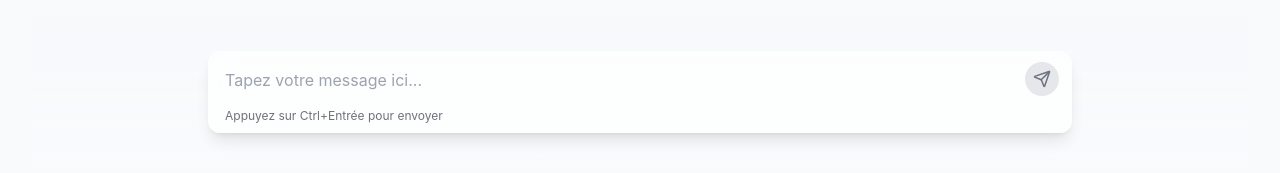
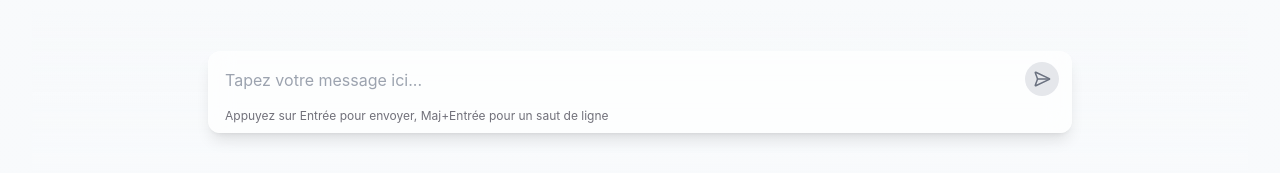
Before and after one commit to Rais-th/hussle, a React (Vite) app: page / in a window 1280 px wide. Shown: the part 627-800 px from the top of the page. Built offline with nearby package versions, Linux system fonts and the light colour scheme.

Commit message:
Improve chat input behavior
-   Enable sending messages with Enter key.
-   Update send icon to resemble ChatGPT's.

```diff
--- a/src/components/ChatInput.tsx
+++ b/src/components/ChatInput.tsx
@@ -1,7 +1,7 @@
 
 import React, { useState, useRef, useEffect } from 'react';
 import { useChat } from '@/context/ChatContext';
-import { SendIcon } from 'lucide-react';
+import { SendHorizontal } from 'lucide-react';
 import { cn } from '@/lib/utils';
 
 const ChatInput: React.FC = () => {
@@ -26,9 +26,9 @@ const ChatInput: React.FC = () => {
     }
   }, [input]);
 
-  // Handle Ctrl+Enter or Cmd+Enter to send
+  // Handle Enter to send, Shift+Enter for new line
   const handleKeyDown = (e: React.KeyboardEvent<HTMLTextAreaElement>) => {
-    if ((e.key === 'Enter' && (e.ctrlKey || e.metaKey)) && !isLoading) {
+    if (e.key === 'Enter' && !e.shiftKey && !isLoading) {
       e.preventDefault();
       handleSubmit(e);
     }
@@ -61,7 +61,7 @@ const ChatInput: React.FC = () => {
                 : "bg-gray-200 text-gray-500 dark:bg-gray-700 cursor-not-allowed"
             )}
           >
-            <SendIcon size={18} className={cn(isLoading && "opacity-50")} />
+            <SendHorizontal size={18} className={cn(isLoading && "opacity-50")} />
           </button>
         </div>
 
@@ -72,7 +72,7 @@ const ChatInput: React.FC = () => {
                 L'IA réfléchit...
               </span>
             ) : (
-              <span>Appuyez sur Ctrl+Entrée pour envoyer</span>
+              <span>Appuyez sur Entrée pour envoyer, Maj+Entrée pour un saut de ligne</span>
             )}
           </div>
         </div>
```
